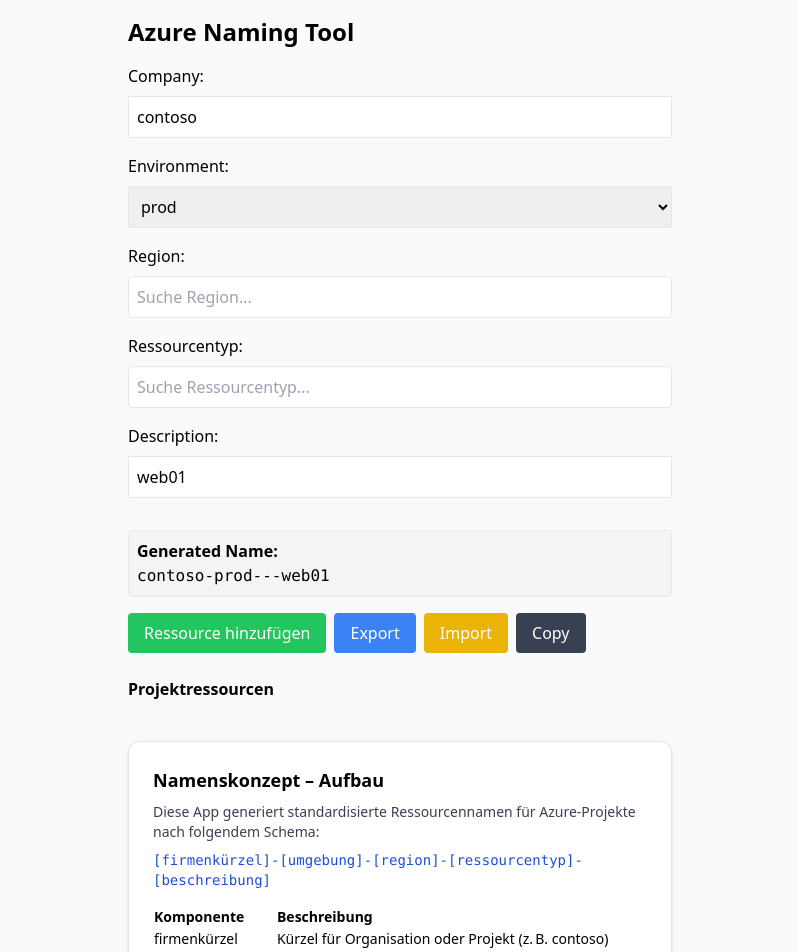
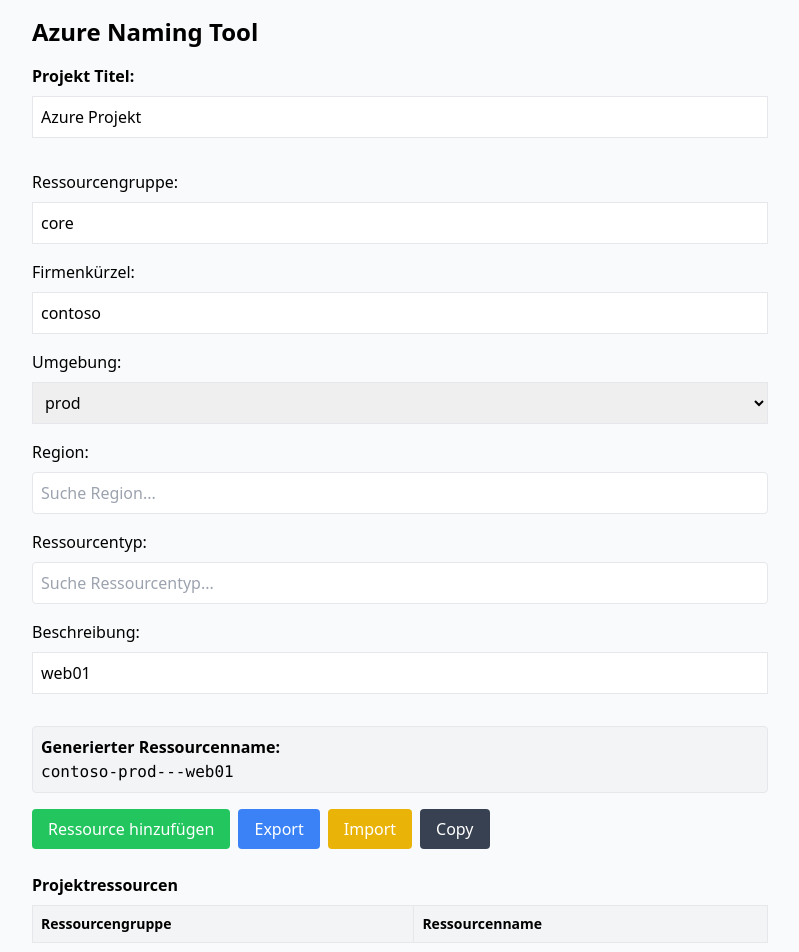
Before and after one commit to dboehi84/azure-naming-tool, a React (Vite) app: page / in a window 1280 px wide. Shown: the top 952 px of the page, without its empty margins (240-1039 px from the left). Built offline with nearby package versions, Linux system fonts and the light colour scheme.

Commit message:
New Functions

```diff
--- a/src/AzureNamingTool.jsx
+++ b/src/AzureNamingTool.jsx
@@ -3,6 +3,8 @@
 import { ResourceTypeSelector } from './ResourceTypeSelector';
 
 export default function AzureNamingTool() {
+  const [project, setProject] = useState('Azure Projekt');
+  const [resourceGroupDesc, setResourceGroupDesc] = useState('core');
   const [company, setCompany] = useState('contoso');
   const [env, setEnv] = useState('prod');
   const [region, setRegion] = useState('');
@@ -10,18 +12,20 @@
   const [desc, setDesc] = useState('web01');
   const [resources, setResources] = useState([]);
 
+  const rgName = resourceGroupDesc;
   const resourceName = `${company}-${env}-${region}-${type}-${desc}`;
 
   const addResource = () => {
-    setResources([...resources, resourceName]);
+    setResources([...resources, { rg: rgName, name: resourceName }]);
   };
 
   const exportResources = () => {
-    const csvContent = 'data:text/csv;charset=utf-8,' + resources.map(r => `"${r}"`).join('\n');
-    const encodedUri = encodeURI(csvContent);
+    let csv = `Projekt: ${project}\n\nRessourcengruppe;Ressourcenname\n`;
+    csv += resources.map(r => `${r.rg};${r.name}`).join('\n');
+    const blob = new Blob([csv], { type: 'text/csv;charset=utf-8;' });
     const link = document.createElement('a');
-    link.setAttribute('href', encodedUri);
-    link.setAttribute('download', 'azure_resources.csv');
+    link.href = URL.createObjectURL(blob);
+    link.setAttribute('download', `${project.replace(/\s+/g, '_')}_resources.csv`);
     document.body.appendChild(link);
     link.click();
     document.body.removeChild(link);
@@ -32,8 +36,12 @@
     if (!file) return;
     const reader = new FileReader();
     reader.onload = (e) => {
-      const lines = e.target.result.split('\n').map(l => l.trim()).filter(Boolean);
-      setResources(prev => [...prev, ...lines]);
+      const lines = e.target.result.split('\n').filter(line => line.includes(';'));
+      const imported = lines.map(line => {
+        const [rg, name] = line.split(';');
+        return { rg: rg.trim(), name: name.trim() };
+      });
+      setResources(prev => [...prev, ...imported]);
     };
     reader.readAsText(file);
   };
@@ -43,23 +51,35 @@
   };
 
   return (
-    <div className="p-4 max-w-xl mx-auto">
+    <div className="p-4 max-w-3xl mx-auto">
       <h1 className="text-2xl font-bold mb-4">Azure Naming Tool</h1>
-      <label className="block mb-2">Company:</label>
+
+      <label className="block mb-2 font-semibold">Projekt Titel:</label>
+      <input className="border p-2 w-full mb-4" value={project} onChange={e => setProject(e.target.value)} />
+<label className="block mt-4 mb-2">Ressourcengruppe:</label>
+      <input className="border p-2 w-full mb-4" value={resourceGroupDesc} onChange={e => setResourceGroupDesc(e.target.value)} placeholder="Firmenkürzel-Environment-Region-rg" />
+
+      <label className="block mb-2">Firmenkürzel:</label>
       <input className="border p-2 w-full mb-4" value={company} onChange={e => setCompany(e.target.value)} />
-      <label className="block mb-2">Environment:</label>
+
+      <label className="block mb-2">Umgebung:</label>
       <select className="border p-2 w-full mb-4" value={env} onChange={e => setEnv(e.target.value)}>
         <option value="dev">dev</option><option value="test">test</option><option value="prod">prod</option>
       </select>
+
       <label className="block mb-2">Region:</label>
       <RegionSelector selectedRegion={region} setSelectedRegion={setRegion} />
+
+
+
+
       <label className="block mt-4 mb-2">Ressourcentyp:</label>
       <ResourceTypeSelector selectedType={type} setSelectedType={setType} />
-      <label className="block mt-4 mb-2">Description:</label>
+      <label className="block mt-4 mb-2">Beschreibung:</label>
       <input className="border p-2 w-full mb-4" value={desc} onChange={e => setDesc(e.target.value)} />
 
       <div className="mt-4 p-2 bg-gray-100 border rounded">
-        <strong>Generated Name:</strong><br />
+        <strong>Generierter Ressourcenname:</strong><br />
         <code>{resourceName}</code>
       </div>
 
@@ -75,11 +95,22 @@
 
       <div className="mt-6">
         <h2 className="font-semibold mb-2">Projektressourcen</h2>
-        <ul className="list-disc list-inside text-sm text-gray-800">
-          {resources.map((res, idx) => (
-            <li key={idx}>{res}</li>
-          ))}
-        </ul>
+        <table className="w-full text-sm border mt-2">
+          <thead>
+            <tr className="bg-gray-100 text-left">
+              <th className="p-2 border">Ressourcengruppe</th>
+              <th className="p-2 border">Ressourcenname</th>
+            </tr>
+          </thead>
+          <tbody>
+            {resources.map((res, idx) => (
+              <tr key={idx}>
+                <td className="p-2 border">{res.rg}</td>
+                <td className="p-2 border">{res.name}</td>
+              </tr>
+            ))}
+          </tbody>
+        </table>
       </div>
 
       <div className="mt-10 bg-white p-6 rounded-xl shadow border">
```
